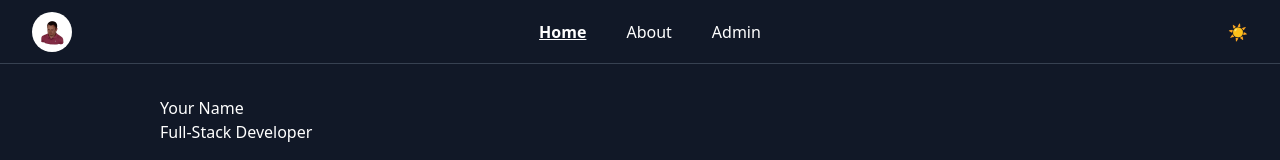
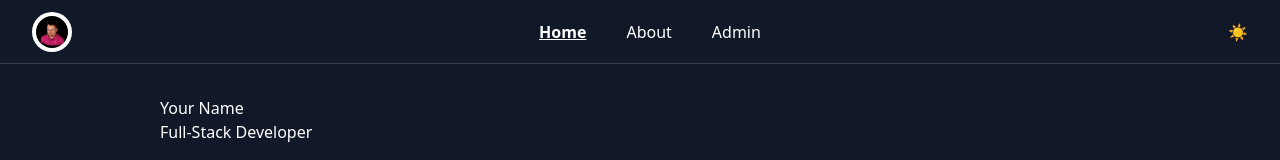
Before and after one commit to mad1982max/portfolio, a React (Vite) app: page / in a window 1280 px wide. Shown: the top 160 px of the page. Built offline with nearby package versions, Linux system fonts and the light colour scheme.

Commit message:
fix: load logo asset correctly on github pages

```diff
--- a/index.html
+++ b/index.html
@@ -3,7 +3,7 @@
 
 <head>
   <meta charset="UTF-8" />
-  <link rel="icon" type="image/svg+xml" href="/vite.svg" />
+  <link rel="icon" type="image/png" href="./my2d.png" />
   <meta name="viewport" content="width=device-width, initial-scale=1.0" />
   <title>Developer Portfolio</title>
   <script>
--- a/src/components/Logo/Logo.tsx
+++ b/src/components/Logo/Logo.tsx
@@ -1,10 +1,11 @@
 import { PORTFOLIO_CONFIG } from '../../config/portfolio';
+import logoSrc from '../../assets/my2d.png';
 
 export default function Logo() {
   return (
     <div className="w-10 h-10 rounded-full bg-white flex items-center justify-center p-1 shrink-0">
       <img
-        src="/my3d.gif"
+        src={logoSrc}
         alt={PORTFOLIO_CONFIG.ownerName}
         className="w-full h-full rounded-full object-cover"
       />
```
Also changed, not shown: src/assets/my2d.png (added), 1 other file (tests, documents, lock files or other folders).
